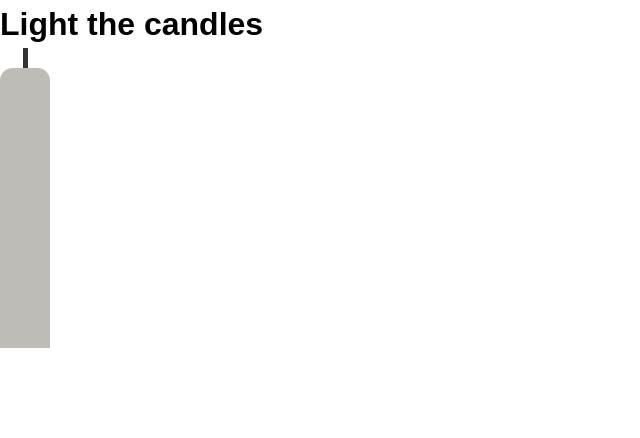
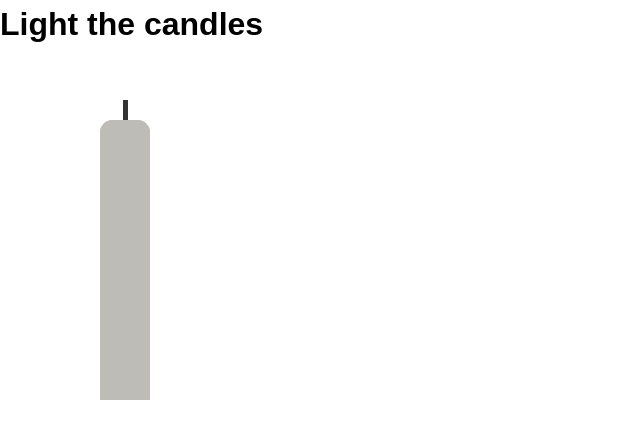
Before and after one commit to luidsonl/light-the-candle, a React app: page / in a window 1280 px wide. Shown: the top 438 px of the page, without its empty margins (0-640 px from the left). Built offline with nearby package versions, Linux system fonts and the light colour scheme.

Commit message:
feat: add draggable components and colision context

```diff
--- a/package.json
+++ b/package.json
@@ -3,7 +3,7 @@
   "version": "1.0.0",
   "main": "index.js",
   "scripts": {
-    "start": "webpack serve --open",
+    "dev": "webpack serve --open",
     "build": "webpack --mode production",
     "test": "jest"
   },
--- a/public/index.html
+++ b/public/index.html
@@ -11,6 +11,6 @@
         <div id="root"></div>
     </main>
 
-    <script src="/islands.bundle.js" type="module"></script>
+    <script src="/bundle.js" type="module"></script>
   </body>
 </html>
--- a/src/App.jsx
+++ b/src/App.jsx
@@ -1,9 +1,13 @@
 import Candle from "./components/Candle/Candle";
+import { CollisionProvider } from "./contexts/CollisionContext";
 import './App.css'
 
 
 export default function App(){
     return(
-        <Candle/>
+        <CollisionProvider>
+            <Candle id={1}/>
+            <Candle id={2}/>
+        </CollisionProvider>
     )
 }
--- a/src/components/Candle/Candle.css
+++ b/src/components/Candle/Candle.css
@@ -8,18 +8,9 @@
 .candle .wick-box{
     height: var(--candle-wick-size);
 }
-.candle .wick-box .wick{
-    height: 100%;
-}
 
 .candle .candle-body{
     flex: 1;
     background-color: var(--candle-color);
     border-radius: calc(var(--candle-width)/4) calc(var(--candle-width)/4) 0 0;
 }
-.candle .wick{
-    width: 5px;
-    background-color: var(--wick-color);
-    margin-left: auto;
-    margin-right: auto;
-}
--- a/src/components/Candle/Candle.jsx
+++ b/src/components/Candle/Candle.jsx
@@ -1,26 +1,18 @@
-import React, { useEffect, useState } from "react";
+import React, { useState } from "react";
 import Flame from "../Flame/Flame";
+import DraggableObject from "../DraggableObject/DraggableObject";
 import './Candle.css';
+import Wick from "../Wick/Wick";
 
-export default function Candle() {
-
-  const[inclination, setInclination] = useState(0);
-  const[lit, setLit] = useState(false);
+export default function Candle({id}) {
+  const [lit, setLit] = useState(false);
 
   return (
-    <div className="candle">
-      <div className="wick-box">
-        {lit?(
-          <Flame/>
-        ): (
-          <div className="wick"></div>
-        )}
-
-
+    <DraggableObject id={id}>
+      <div className="candle">
+        <div className="wick-box">{lit ? <Flame /> : <Wick/>}</div>
+        <div className="candle-body"></div>
       </div>
-      <div className="candle-body">
-
-      </div>
-    </div>
+    </DraggableObject>
   );
 }
--- /dev/null
+++ b/src/components/DraggableObject/DraggableObject.jsx
@@ -0,0 +1,45 @@
+import React, { useState, useEffect } from "react";
+
+export default function DraggableObject({ children, initialPosition = { x: 100, y: 100 } }) {
+  const [position, setPosition] = useState(initialPosition);
+  const [isDragging, setIsDragging] = useState(false);
+  const [offset, setOffset] = useState({ x: 0, y: 0 });
+
+  const handleMouseDown = (e) => {
+    setOffset({ x: e.clientX - position.x, y: e.clientY - position.y });
+    setIsDragging(true);
+  };
+
+  useEffect(() => {
+    if (!isDragging) return;
+
+    const handleMouseMove = (e) => {
+      setPosition({ x: e.clientX - offset.x, y: e.clientY - offset.y });
+    };
+
+    const handleMouseUp = () => setIsDragging(false);
+
+    document.addEventListener("mousemove", handleMouseMove);
+    document.addEventListener("mouseup", handleMouseUp);
+
+    return () => {
+      document.removeEventListener("mousemove", handleMouseMove);
+      document.removeEventListener("mouseup", handleMouseUp);
+    };
+  }, [isDragging, offset]);
+
+  return (
+    <div
+      style={{
+        position: "absolute",
+        left: position.x,
+        top: position.y,
+        cursor: isDragging ? "grabbing" : "grab",
+        userSelect: "none",
+      }}
+      onMouseDown={handleMouseDown}
+    >
+      {children}
+    </div>
+  );
+}
--- /dev/null
+++ b/src/components/Wick/Wick.css
@@ -0,0 +1,7 @@
+.wick{
+    width: 5px;
+    background-color: var(--wick-color);
+    margin-left: auto;
+    margin-right: auto;
+    height: 100%;
+}
--- /dev/null
+++ b/src/components/Wick/Wick.jsx
@@ -0,0 +1,5 @@
+import './Wick.css';
+
+export default function Wick(){
+    return <div className="wick"></div>;
+}
--- /dev/null
+++ b/src/contexts/CollisionContext.js
@@ -0,0 +1,15 @@
+import { createContext, useState, useContext } from "react";
+
+const CollisionContext = createContext();
+
+export function CollisionProvider({ children }) {
+
+
+  return (
+    <CollisionContext.Provider >
+      {children}
+    </CollisionContext.Provider>
+  );
+}
+
+export const useCollision = () => useContext(CollisionContext);
```
